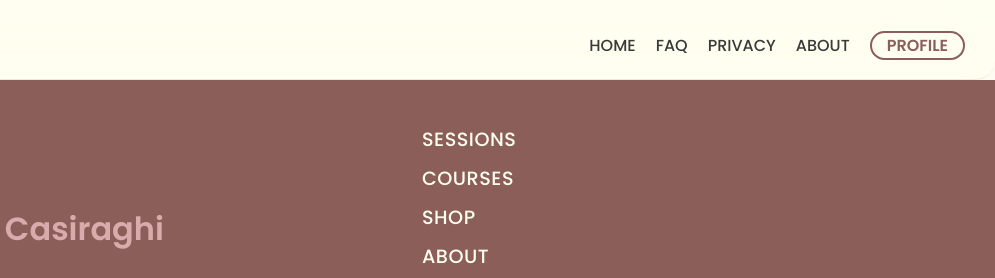
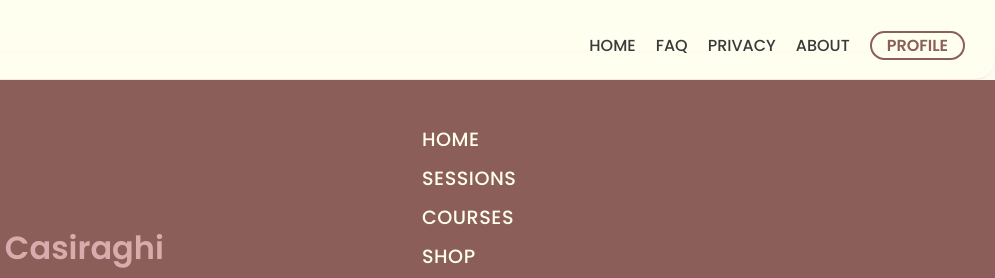
Before and after one commit to qal-technologies/Therapy, a plain HTML site: page html/main/Donation.html in a window 1280 px wide. Shown: the top 278 px of the page, 285-1280 px from the left. Drawn offline with Linux system fonts and the light colour scheme.

Commit message:
Update Donation.html

```diff
--- a/html/main/Donation.html
+++ b/html/main/Donation.html
@@ -62,7 +62,7 @@
         <div class="upper">
           <p class="name">Charlotte Casiraghi</p>
           <div class="navs">
-            <a class="nav" href="/html/main/Home.html>HOME</a>
+            <a class="nav" href="/html/main/Home.html" >HOME</a>
             <a class="nav" href="/html/main/Session.html">SESSIONS</a>
             <a class="nav" href="/html/main/Courses.html">COURSES</a>
             <a class="nav" href="/html/main/Shop.html">SHOP</a>
```
